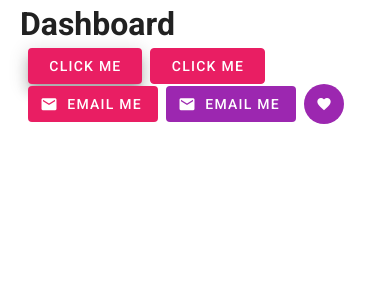
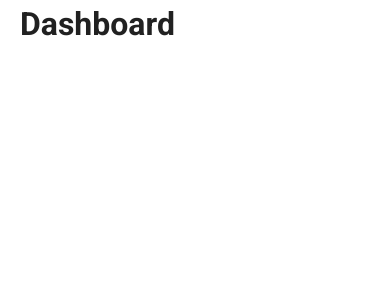
Before and after one commit to sairilseb-me/test_project, a Vue app: page / in a window 390 px wide. Shown: the top 300 px of the page. Built offline with nearby package versions, Linux system fonts and the light colour scheme.

Commit message:
breakpoints tuts

```diff
--- a/src/components/Dashboard.vue
+++ b/src/components/Dashboard.vue
@@ -1,27 +1,8 @@
 <template>
     <div class="dashboard mx-5">
         <h1>Dashboard</h1>
-        <v-btn depress elevation="10" dark class="pink px-5 mx-2">Click Me</v-btn>
-        <v-btn outlined class="pink white--text px-5">Click Me</v-btn>
-
-        <v-btn depressed class="pink white--text mx-2">
-            <v-icon left>
-                mdi-email
-            </v-icon>
-            <span>Email Me</span>
-        </v-btn>
-
-        <v-btn depressed dark color="purple" class="accent-6">
-            <v-icon left>
-                mdi-email
-            </v-icon>
-            <span>Email Me</span>
-        </v-btn>
-
-        <v-btn depressed fab dark small color="purple" class="accent-6 mx-2">
-            <v-icon small>
-                mdi-heart
-            </v-icon>
-        </v-btn>
+       <!-- <v-btn class="hidden-md-and-down">Click Me</v-btn> -->
+       <!-- <v-btn class="hidden-md-and-up">Click Me</v-btn> -->
+       <v-btn class="hidden-sm-and-down">Click Me</v-btn>
     </div>
 </template>
```
